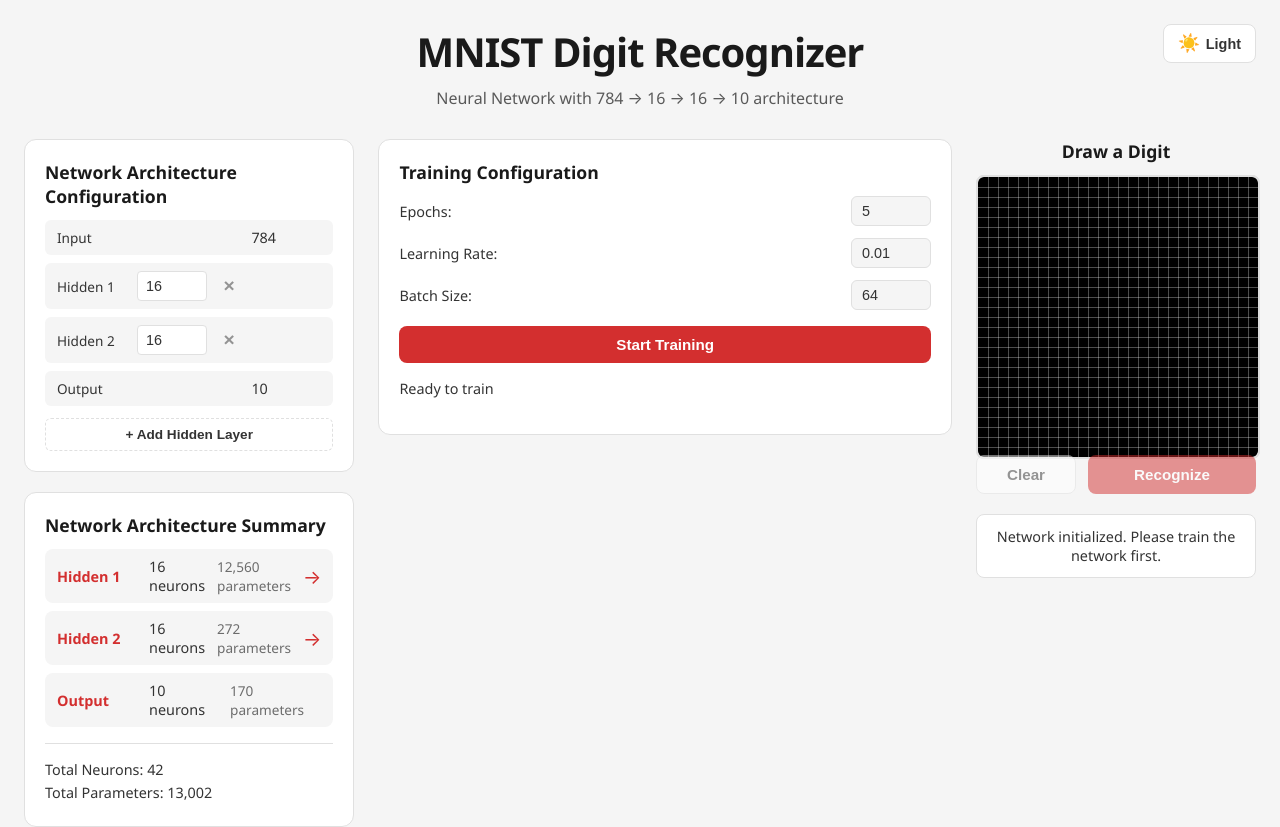
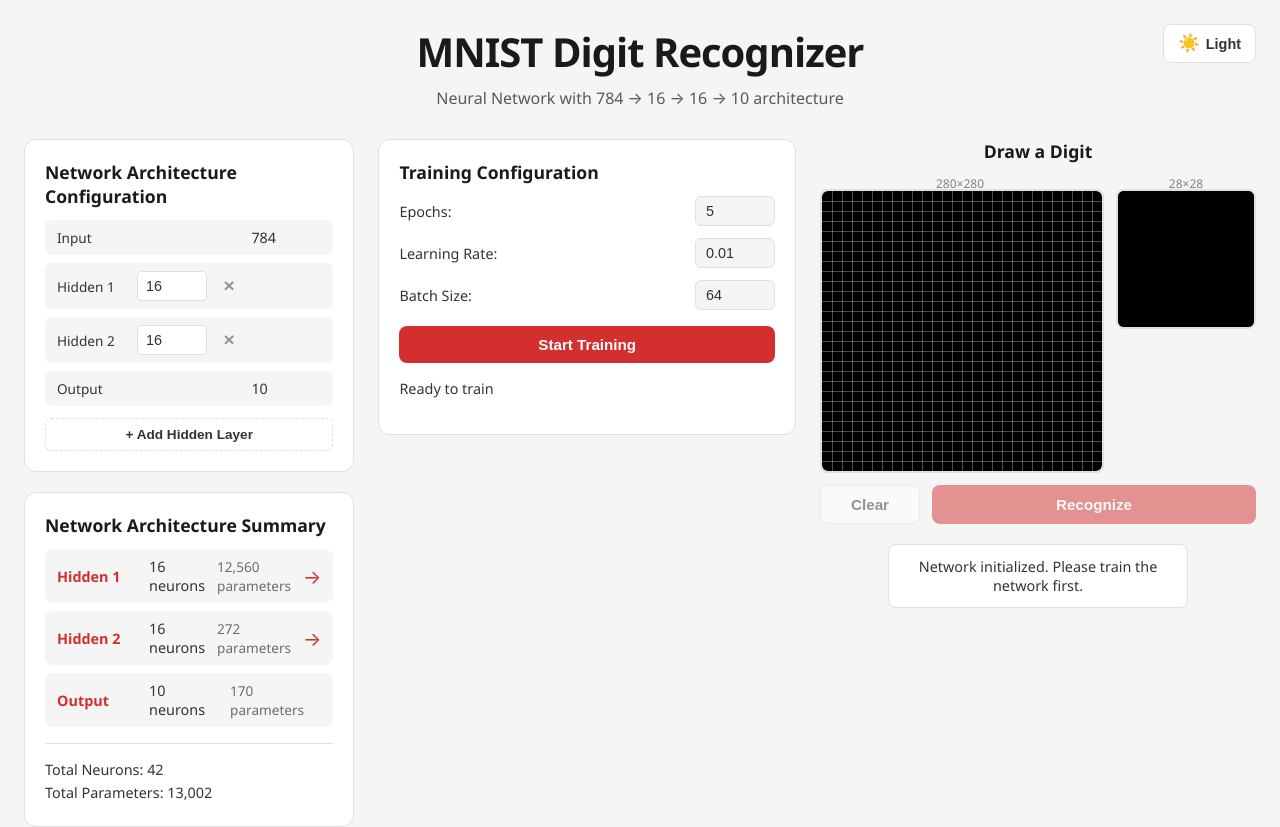
Before and after one commit to cassiano/mnist-digit-recognizer, a React (Vite) app: page / in a window 1280 px wide. Shown: the top 827 px of the page. Built offline with nearby package versions, Linux system fonts and the light colour scheme.

Commit message:
Adicionando um preview (28x28)

```diff
--- a/src/components/DrawingCanvas.tsx
+++ b/src/components/DrawingCanvas.tsx
@@ -5,20 +5,23 @@
  * - Bottom: drawing canvas (white strokes on black, 280×280)
  * - Top: grid overlay (28×28 gray lines, transparent background)
  *
- * The grid is only a visual hint — it is never captured in the image data.
+ * A live 28×28 preview is shown in a side panel, displaying the exact
+ * downsampled image the network will process.
+ *
  * When "Recognize" is clicked, only the drawing canvas content is sent
  * to the parent for preprocessing and inference.
  *
  * Drawing uses mouse events (mousedown/move/up) with a thick brush (28px)
  * to produce bold strokes that downsample well to 28×28.
  */
-import { useRef, useState, useEffect } from 'react'
+import { useRef, useState, useEffect, useCallback } from 'react'
 import {
   CANVAS_SIZE,
   CANVAS_DOT_RADIUS,
   CANVAS_LINE_WIDTH,
   MNIST_IMAGE_COLS,
   MNIST_IMAGE_ROWS,
+  MNIST_PREVIEW_SIZE,
 } from '../constants'
 
 interface DrawingCanvasProps {
@@ -35,8 +38,50 @@ export function DrawingCanvas({
 
   const drawCanvasRef = useRef<HTMLCanvasElement>(null)
   const gridCanvasRef = useRef<HTMLCanvasElement>(null)
+  const previewCanvasRef = useRef<HTMLCanvasElement>(null)
+  /** Offscreen 28×28 canvas used for fast area-averaging downsampling */
+  const offscreenRef = useRef<HTMLCanvasElement | null>(null)
   /** Tracks the last mouse position to draw continuous lines between frames */
   const lastPoint = useRef<{ x: number; y: number } | null>(null)
+  /** requestAnimationFrame id for throttling preview updates */
+  const rafId = useRef(0)
+
+  /** Renders the 28×28 preview by downsampling the drawing canvas */
+  const updatePreview = useCallback(() => {
+    const drawCanvas = drawCanvasRef.current
+    const previewCanvas = previewCanvasRef.current
+    if (!drawCanvas || !previewCanvas) return
+
+    let offscreen = offscreenRef.current
+    if (!offscreen) {
+      offscreen = document.createElement('canvas')
+      offscreen.width = MNIST_IMAGE_COLS
+      offscreen.height = MNIST_IMAGE_ROWS
+      offscreenRef.current = offscreen
+    }
+
+    const offCtx = offscreen.getContext('2d')
+    const previewCtx = previewCanvas.getContext('2d')
+    if (!offCtx || !previewCtx) return
+
+    // Downsample 280×280 → 28×28 (area averaging via browser scaling)
+    offCtx.drawImage(drawCanvas, 0, 0, MNIST_IMAGE_COLS, MNIST_IMAGE_ROWS)
+
+    // Scale 28×28 → display size with crisp pixel rendering
+    previewCtx.imageSmoothingEnabled = false
+    previewCtx.clearRect(0, 0, MNIST_PREVIEW_SIZE, MNIST_PREVIEW_SIZE)
+    previewCtx.drawImage(
+      offscreen,
+      0, 0, MNIST_IMAGE_COLS, MNIST_IMAGE_ROWS,
+      0, 0, MNIST_PREVIEW_SIZE, MNIST_PREVIEW_SIZE,
+    )
+  }, [])
+
+  /** Throttled preview update via requestAnimationFrame */
+  const schedulePreviewUpdate = useCallback(() => {
+    cancelAnimationFrame(rafId.current)
+    rafId.current = requestAnimationFrame(updatePreview)
+  }, [updatePreview])
 
   /** Draws a 28×28 grid of gray lines on the overlay canvas */
   const drawGrid = () => {
@@ -66,7 +111,7 @@ export function DrawingCanvas({
     }
   }
 
-  /** Initialize drawing canvas with black background and grid overlay on mount */
+  /** Initialize drawing canvas, grid overlay, and preview on mount */
   useEffect(() => {
     const ctx = drawCanvasRef.current?.getContext('2d')
     if (!ctx) return
@@ -74,7 +119,10 @@ export function DrawingCanvas({
     ctx.fillStyle = '#000'
     ctx.fillRect(0, 0, CANVAS_SIZE, CANVAS_SIZE)
     drawGrid()
-  }, [])
+    updatePreview()
+
+    return () => cancelAnimationFrame(rafId.current)
+  }, [updatePreview])
 
   /**
    * Converts browser mouse coordinates to canvas pixel coordinates.
@@ -112,6 +160,8 @@ export function DrawingCanvas({
         ctx.fillStyle = '#fff'
         ctx.fill()
       }
+
+      schedulePreviewUpdate()
     }
   }
 
@@ -136,6 +186,7 @@ export function DrawingCanvas({
       }
 
       lastPoint.current = point
+      schedulePreviewUpdate()
     }
   }
 
@@ -153,6 +204,7 @@ export function DrawingCanvas({
     ctx.fillStyle = '#000'
     ctx.fillRect(0, 0, CANVAS_SIZE, CANVAS_SIZE)
     setHasContent(false)
+    updatePreview()
   }
 
   /** Capture drawing canvas content (without grid) and send to parent */
@@ -176,6 +228,9 @@ export function DrawingCanvas({
   return (
     <div className="drawing-canvas">
       <h3>Draw a Digit</h3>
+      <div className="canvas-and-preview">
+        <div className="canvas-column">
+          <span className="canvas-dim-label">{CANVAS_SIZE}×{CANVAS_SIZE}</span>
           <div
             onMouseDown={handleMouseDown}
             onMouseMove={handleMouseMove}
@@ -208,6 +263,24 @@ export function DrawingCanvas({
               }}
             />
           </div>
+        </div>
+        <div className="preview-section">
+          <span className="canvas-dim-label">{MNIST_IMAGE_COLS}×{MNIST_IMAGE_ROWS}</span>
+          <canvas
+            ref={previewCanvasRef}
+            width={MNIST_PREVIEW_SIZE}
+            height={MNIST_PREVIEW_SIZE}
+            style={{
+              width: MNIST_PREVIEW_SIZE,
+              height: MNIST_PREVIEW_SIZE,
+              border: '2px solid var(--border)',
+              borderRadius: '8px',
+              background: '#000',
+              imageRendering: 'pixelated',
+            }}
+          />
+        </div>
+      </div>
       <div className="canvas-controls">
         <button onClick={handleClear} disabled={disabled}>
           Clear
--- a/src/constants.ts
+++ b/src/constants.ts
@@ -26,6 +26,7 @@ export const EPSILON = 1e-15
 export const CANVAS_SIZE = 280
 export const CANVAS_DOT_RADIUS = 18
 export const CANVAS_LINE_WIDTH = 28
+export const MNIST_PREVIEW_SIZE = 140 // 28 * 5 — displayed size of the 28×28 preview
 
 // Training Performance
 export const FOREGROUND_BATCH_SIZE = 100
--- a/src/index.css
+++ b/src/index.css
@@ -521,7 +521,34 @@ button.danger:hover:not(:disabled) {
 
 .drawing-canvas canvas {
   display: block;
-  margin: 0 auto 16px;
+}
+
+.canvas-and-preview {
+  display: flex;
+  align-items: flex-start;
+  gap: 16px;
+  justify-content: center;
+  margin-bottom: 16px;
+}
+
+.canvas-column {
+  display: flex;
+  flex-direction: column;
+  align-items: center;
+}
+
+.preview-section {
+  display: flex;
+  flex-direction: column;
+  align-items: center;
+}
+
+.canvas-dim-label {
+  font-size: 0.75rem;
+  color: var(--text);
+  opacity: 0.6;
+  font-weight: 500;
+  height: 1.2em;
 }
 
 .canvas-controls {
```
Lines whose indentation alone changed are shown as unchanged.
